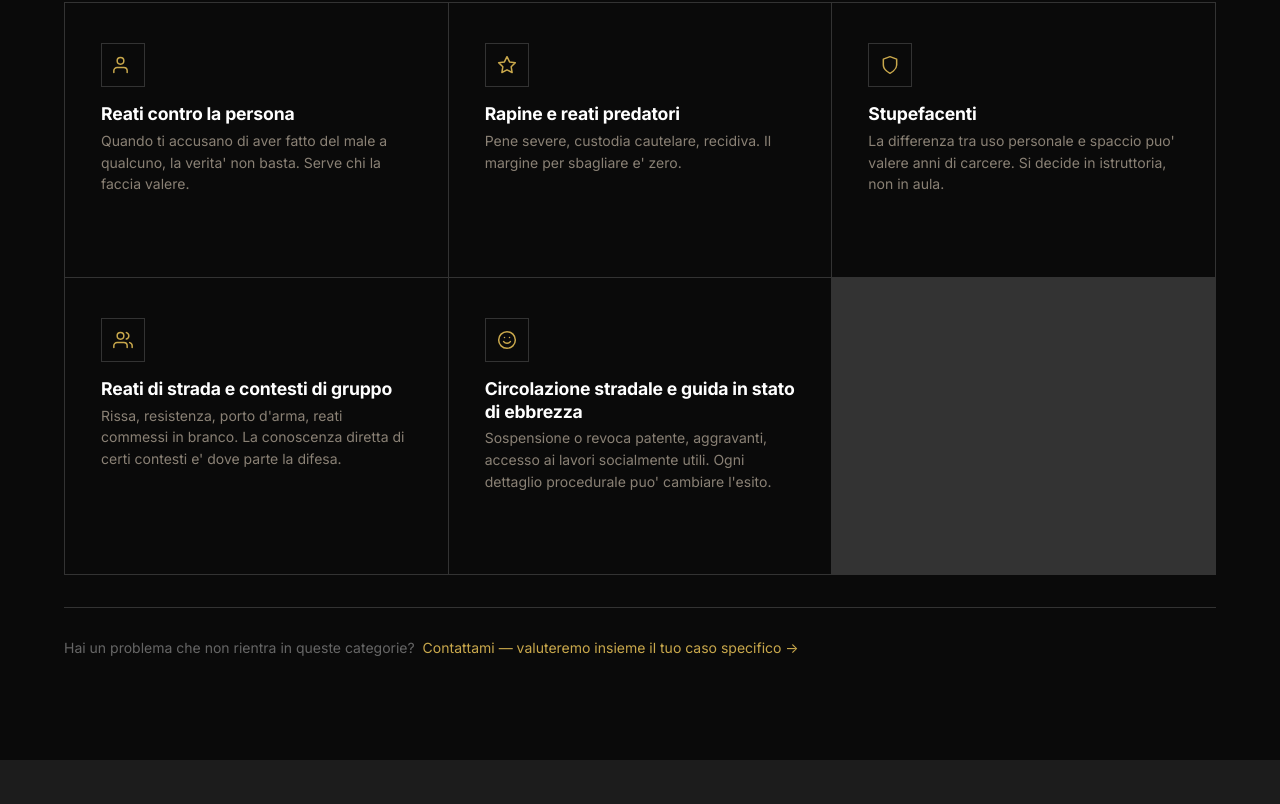
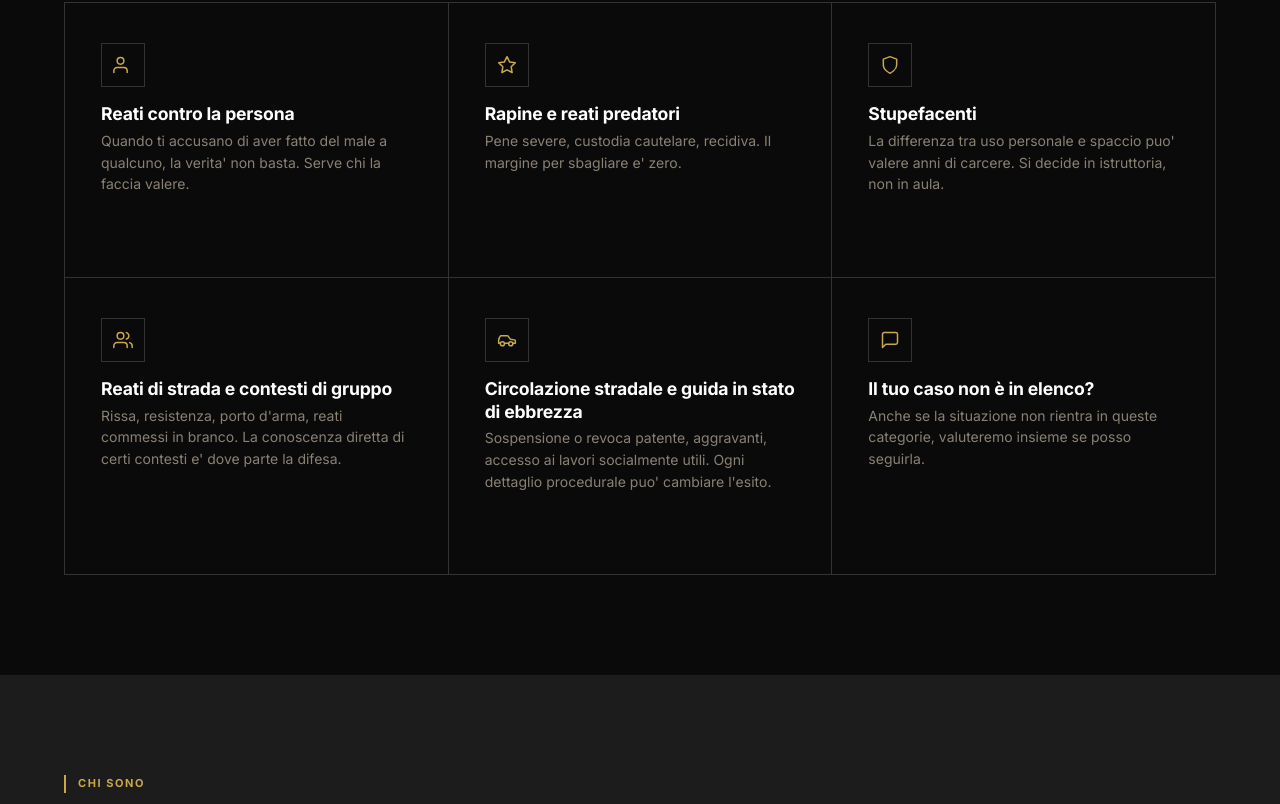
Before and after one commit to scamforscam/vecchioni-v4, a website: page index.html in a window 1280 px wide. Shown: the part 1816-2620 px from the top of the page. Drawn offline with nearby package versions, Linux system fonts and the light colour scheme.

Commit message:
fix(ux): aree — icona Circolazione + 6 card CTA
- Card "Circolazione stradale e guida in stato di ebbrezza":
  SVG faccina sorridente sostituita con SVG auto vista laterale
  (stile Lucide, coerente con le altre icone della grid)
- Aggiunta 6 card "Il tuo caso non e' in elenco? Parliamone."
  con icona bolla di dialogo, linka a #contatti. Riempie la grid 2x3
  e svolge la funzione di CTA "altro caso" dentro al pattern visivo
- Rimosso paragrafo bottom "Hai un problema che non rientra...":
  era una fallback CTA per il grid sbilanciato a 5 card, ora
  ridondante con la 6 card

Nessun CSS nuovo (riusa .area-card esistente).

Co-Authored-By: Claude Opus 4.7 (1M context) <noreply@anthropic.com>

```diff
--- a/index.html
+++ b/index.html
@@ -314,13 +314,15 @@ input:focus-visible,textarea:focus-visible{outline:2px solid var(--gold);outline
         <div class="area-arrow"><svg width="18" height="18" viewBox="0 0 24 24" fill="none" stroke="currentColor" stroke-width="2" stroke-linecap="round" stroke-linejoin="round"><line x1="5" y1="12" x2="19" y2="12"/><polyline points="12 5 19 12 12 19"/></svg></div>
       </a>
       <a href="#contatti" class="area-card">
-        <div class="area-icon"><svg width="20" height="20" viewBox="0 0 24 24" fill="none" stroke="currentColor" stroke-width="1.8" stroke-linecap="round" stroke-linejoin="round"><circle cx="12" cy="12" r="10"/><path d="M8 14s1.5 2 4 2 4-2 4-2"/><line x1="9" y1="9" x2="9.01" y2="9"/><line x1="15" y1="9" x2="15.01" y2="9"/></svg></div>
+        <div class="area-icon"><svg width="20" height="20" viewBox="0 0 24 24" fill="none" stroke="currentColor" stroke-width="1.8" stroke-linecap="round" stroke-linejoin="round"><path d="M14 16H9m10 0h3v-3.15a1 1 0 00-.84-.99L16 11l-2.7-3.6a1 1 0 00-.8-.4H5.24a2 2 0 00-1.8 1.1l-.8 1.63A6 6 0 002 12.42V16h2"/><circle cx="6.5" cy="16.5" r="2.5"/><circle cx="16.5" cy="16.5" r="2.5"/></svg></div>
         <div><div class="area-title">Circolazione stradale e guida in stato di ebbrezza</div><div class="area-desc">Sospensione o revoca patente, aggravanti, accesso ai lavori socialmente utili. Ogni dettaglio procedurale puo' cambiare l'esito.</div></div>
         <div class="area-arrow"><svg width="18" height="18" viewBox="0 0 24 24" fill="none" stroke="currentColor" stroke-width="2" stroke-linecap="round" stroke-linejoin="round"><line x1="5" y1="12" x2="19" y2="12"/><polyline points="12 5 19 12 12 19"/></svg></div>
       </a>
-    </div>
-    <div style="margin-top:32px;padding-top:28px;border-top:1px solid var(--border)">
-      <p style="color:#666;font-size:0.875rem;line-height:1.7;">Hai un problema che non rientra in queste categorie? <a href="#contatti" style="color:var(--gold);text-decoration:none;margin-left:4px;">Contattami — valuteremo insieme il tuo caso specifico →</a></p>
+      <a href="#contatti" class="area-card">
+        <div class="area-icon"><svg width="20" height="20" viewBox="0 0 24 24" fill="none" stroke="currentColor" stroke-width="1.8" stroke-linecap="round" stroke-linejoin="round"><path d="M21 15a2 2 0 01-2 2H7l-4 4V5a2 2 0 012-2h14a2 2 0 012 2z"/></svg></div>
+        <div><div class="area-title">Il tuo caso non è in elenco?</div><div class="area-desc">Anche se la situazione non rientra in queste categorie, valuteremo insieme se posso seguirla.</div></div>
+        <div class="area-arrow"><svg width="18" height="18" viewBox="0 0 24 24" fill="none" stroke="currentColor" stroke-width="2" stroke-linecap="round" stroke-linejoin="round"><line x1="5" y1="12" x2="19" y2="12"/><polyline points="12 5 19 12 12 19"/></svg></div>
+      </a>
     </div>
   </div>
 </section>
```
